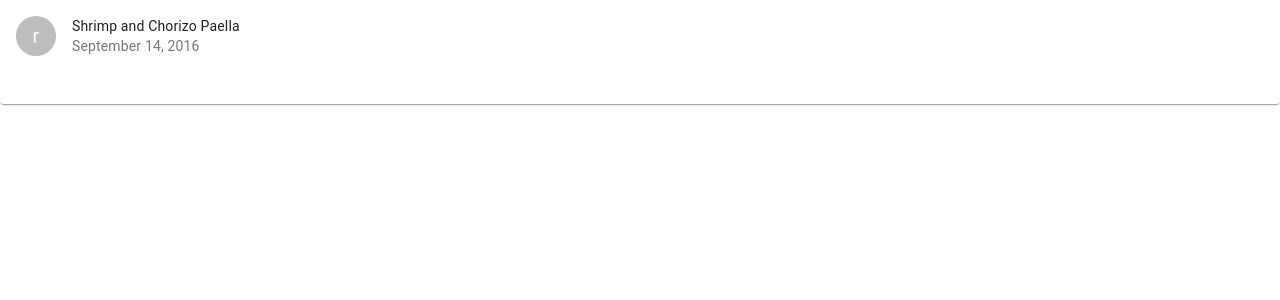
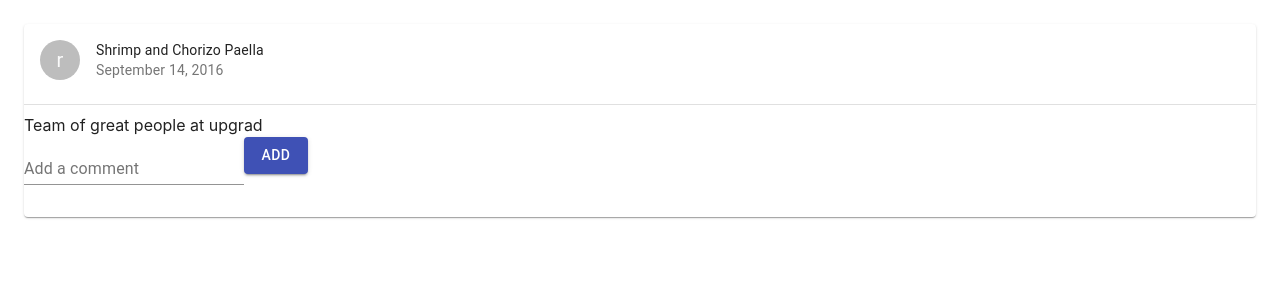
Before and after one commit to jansiteresa/Instagram-project, a React (Create React App) app: page /home in a window 1280 px wide. Shown: the top 300 px of the page. Built offline with nearby package versions, Linux system fonts and the light colour scheme.

Commit message:
Login form

```diff
--- a/src/screens/home/home.js
+++ b/src/screens/home/home.js
@@ -2,6 +2,10 @@ import React, { Component } from 'react';
 import Card from '@material-ui/core/Card';
 import CardHeader from '@material-ui/core/CardHeader';
 import Avatar from '@material-ui/core/Avatar';
+import Button from '@material-ui/core/Button';
+import TextField from '@material-ui/core/TextField';
+import Divider from '@material-ui/core/Divider';
+
 // import Img from 'C:\Users\Admin\Desktop\insta-clone\src\assets\images\upgrad.png';
 
 class Home extends Component {
@@ -9,7 +13,7 @@ class Home extends Component {
     render() {
         return (
             <div>
-                <Card>
+                <Card className='w-40 vh-50 m-4'>
                     <CardHeader
                         avatar={
                             <Avatar aria-label="recipe"> r
@@ -19,7 +23,14 @@ class Home extends Component {
                         title="Shrimp and Chorizo Paella"
                         subheader="September 14, 2016"
                     />
-
+                        <Divider className='my-2' />
+                            <span>Team of great people at upgrad</span>
+                            <div>
+                                <TextField className='comment-input' id="standard-basic" label="Add a comment" />
+                                <Button className='comment-add-btn' variant="contained" color="primary">
+                                    Add
+                            </Button>
+                            </div>
                     <CardHeader />
                 </Card>
             </div>
--- a/src/screens/login/login.css
+++ b/src/screens/login/login.css
@@ -7,3 +7,15 @@
     flex-direction: column;
     padding: 30px;
 }
+
+.dispNone {
+    display: none;
+}
+
+.dispBlock {
+    display: block;
+}
+
+.red {
+    color: red;
+}
--- a/src/screens/login/login.js
+++ b/src/screens/login/login.js
@@ -11,6 +11,29 @@ import FormHelperText from '@material-ui/core/FormHelperText';
 import './login.css';
 
 class Login extends Component {
+    constructor (props) {
+        super(props)
+
+        this.state = {
+            username: "",
+            password: "",
+            usernameRequired: "dispNone",
+            passwordRequired: "dispNone",
+            incorrectUsernamePasswordMessage: "dispNone",
+        };
+    }
+    loginClickHandler = () => {
+        this.state.username === "" ? this.setState({ usernameRequired: "dispBlock" }) : this.setState({ usernameRequired: "dispNone" });
+        this.state.password === "" ? this.setState({ passwordRequired: "dispBlock" }) : this.setState({ passwordRequired: "dispNone" });
+    }
+
+    inputUsernameChangeHandler = (e) => {
+        this.setState({ username: e.target.value });
+    }
+    inputPasswordChangeHandler = (e) => {
+        this.setState({ password: e.target.value });
+    }
+
     render() {
         return (
 
@@ -21,18 +44,18 @@ class Login extends Component {
                                             <Typography variant="h4" gutterBottom>
                                                 LOGIN
                                         </Typography>
-                                            <FormControl>
+                                            <FormControl required>
                                                 <InputLabel htmlFor="username">Username</InputLabel>
-                                                <Input id="username" type="text" />
-                                                <FormHelperText ><span className="red">required</span></FormHelperText>
+                                                <Input id="username" type="text" onChange={this.inputUsernameChangeHandler}/>
+                                                <FormHelperText className={this.state.usernameRequired} ><span className="red">required</span></FormHelperText>
                                             </FormControl>
                                             <FormControl required>
                                                 <InputLabel htmlFor="password">Password</InputLabel>
-                                                <Input id="password" type="password"/>
-                                                <FormHelperText><span className="red">required</span></FormHelperText>
+                                                <Input id="password" type="password" onChange={this.inputPasswordChangeHandler}/>
+                                                <FormHelperText className={this.state.passwordRequired}><span className="red">required</span></FormHelperText>
                                             </FormControl>
-                                            <FormHelperText ><span className="red" style={{ fontSize: "14px" }}>Incorrect username and/or password</span></FormHelperText>
-                                            <Button className='w-25 d-inline justify-content-between' variant="contained" color="primary">
+                                            <FormHelperText className={this.state.incorrectUsernamePasswordMessage}  ><span className="red" style={{ fontSize: "14px" }}>Incorrect username and/or password</span></FormHelperText>
+                                            <Button className='w-25 d-inline justify-content-between' variant="contained" color="primary" onClick={this.loginClickHandler}>
                                                 Login
                                         </Button>
                                         </div>
```
Also changed, not shown: 1 other file (tests, documents, lock files or other folders).
